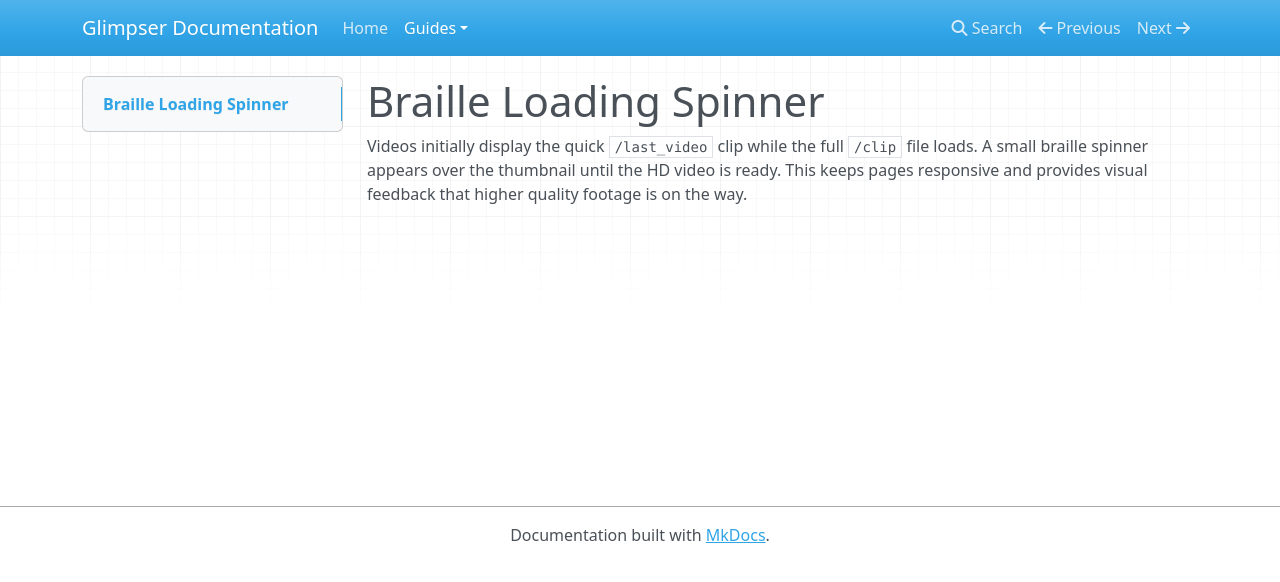
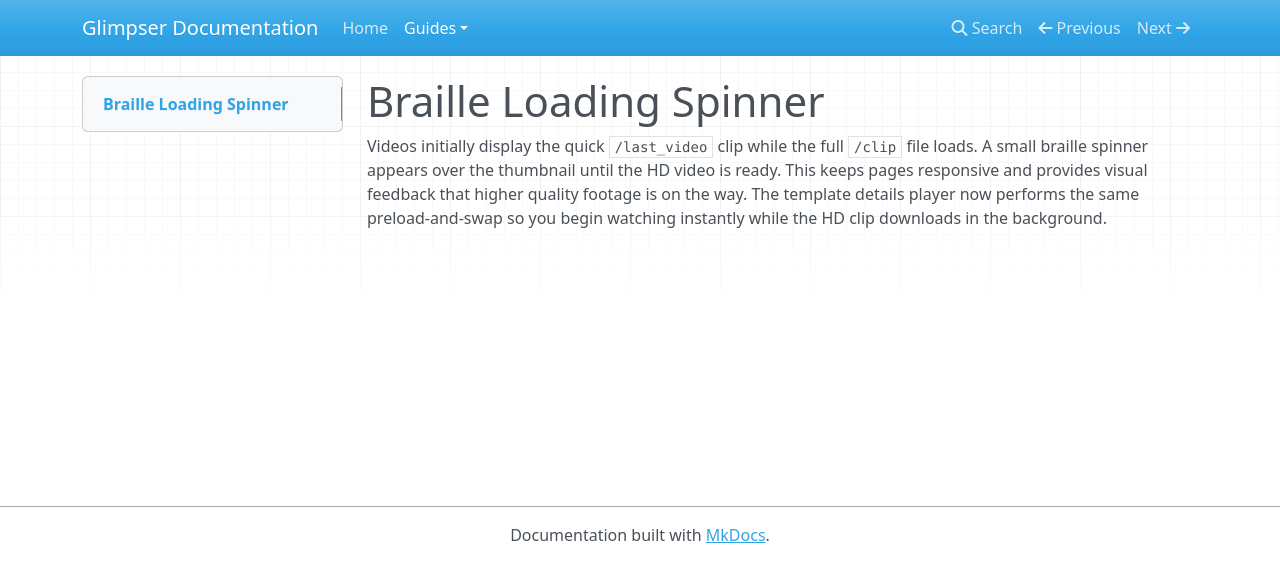
Before and after one commit to KristopherKubicki/glimpser, an MkDocs documentation site: the page built from docs/braille_spinner.md, in a window 1280 px wide. Shown: the top 582 px of the page. Built offline with MkDocs 1.6.1, drawn with Linux system fonts in a browser that asks for light colours; nearby versions of some CDN libraries.

Commit message:
feat(player): preload hd clip

```diff
--- a/docs/braille_spinner.md
+++ b/docs/braille_spinner.md
@@ -3,4 +3,6 @@
 Videos initially display the quick `/last_video` clip while the full `/clip` file loads.
 A small braille spinner appears over the thumbnail until the HD video is ready.
 This keeps pages responsive and provides visual feedback that higher quality
-footage is on the way.
+footage is on the way. The template details player now performs the same
+preload-and-swap so you begin watching instantly while the HD clip downloads in
+the background.
```
Also changed, not shown: app/static/js/tile_player.js (+30 -0 lines), 1 other file.
